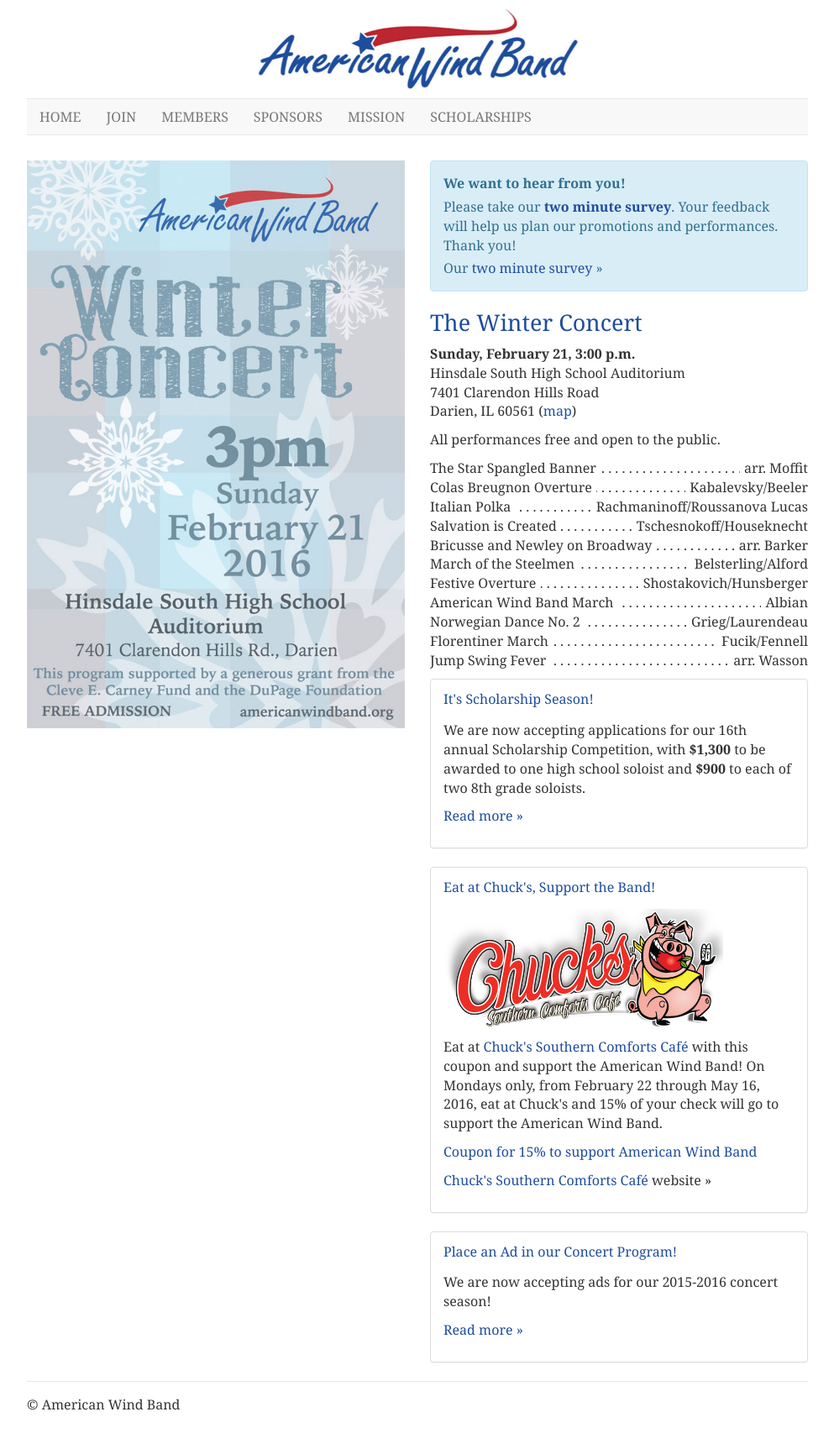
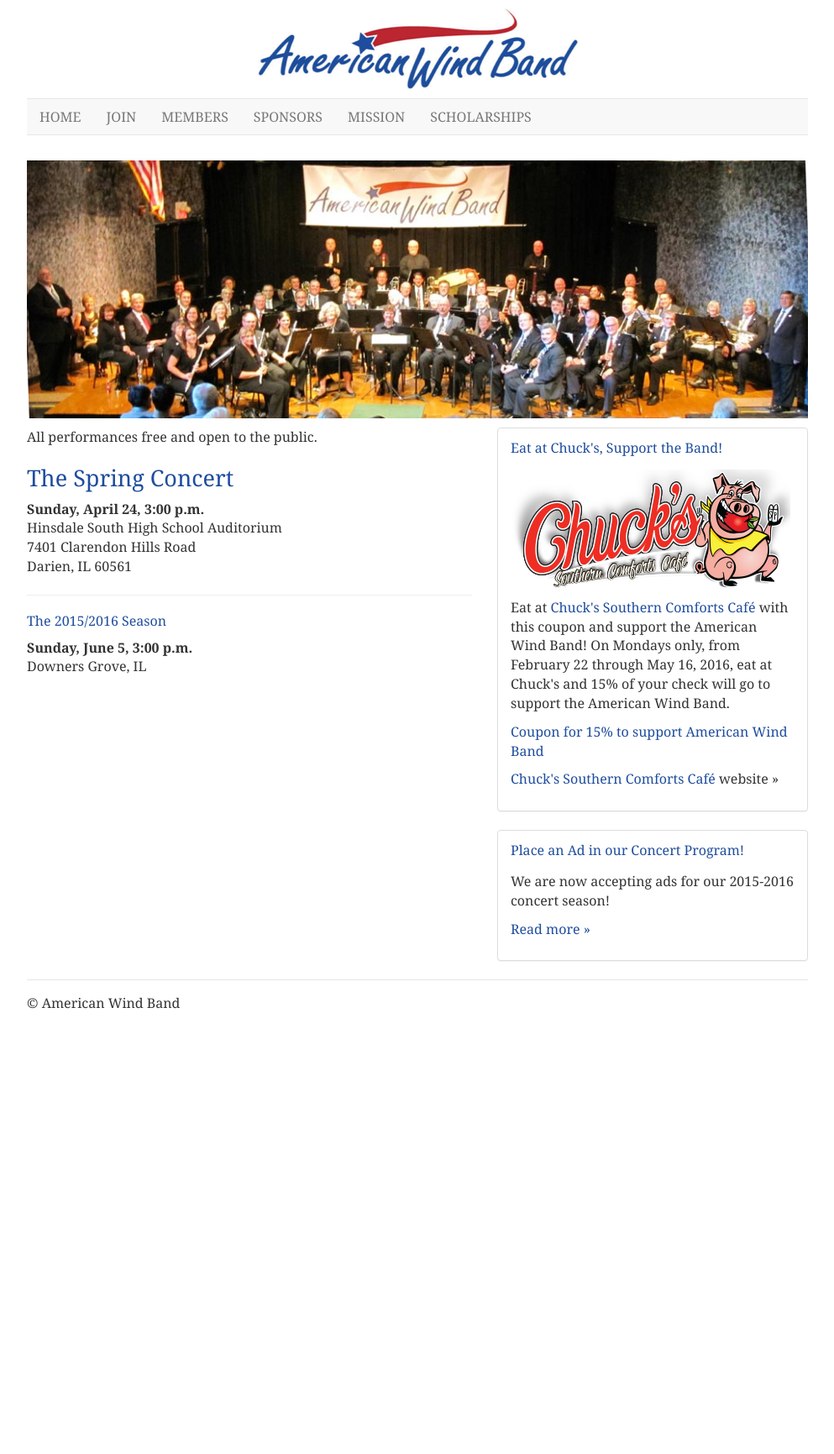
Before and after one commit to americanwindband/americanwindband.github.io, a Jekyll site: the page built from index.html, in a window 1280 px wide. Shown: the whole page at 84% size, without its empty margins (143-1136 px from the left). Built offline with Jekyll 4.4.1, drawn with Linux system fonts in a browser that asks for light colours; after the commit the page ends 1253 px from its top, so only the background shows below that.

Commit message:
Reset for spring concert

```diff
--- a/index.html
+++ b/index.html
@@ -1,30 +1,23 @@
 ---
 layout: page-12
 ---
-<!-- <div class="row">
+<div class="row">
     <div class="col-xs-12">
         <p><img src="/images/home-banner.jpg" class="img-responsive" alt="The American Wind Band of Downers Grove, IL" /></p>
     </div>
-</div> -->
+</div>
 
 
 <div class="row">
 
 
+    <!--
     <div class="col-sm-6">
         <img src="/images/2016_poster_winter.jpg" />
-
-
     </div>
 
     <div class="col-sm-6 program">
 
-        <div class="alert alert-info" role="alert">
-            <p><strong>We want to hear from you!</strong></p>
-            <p>Please take our <a href = "https://www.surveymonkey.com/r/QW9BTJJ"><strong>two minute survey</strong></a>. Your feedback will help us plan our promotions and performances.  Thank you!</p>
-
-            <p>Our <a href = "https://www.surveymonkey.com/r/QW9BTJJ">two minute survey</a> &raquo;
-        </div>
 
         <h2>The Winter Concert</h2>
 
@@ -72,16 +65,47 @@
 
 
 
+
+
+
         <div class="panel panel-default">
             <div class="panel-body">
-                <h3>It's Scholarship Season!</h3>
-                <p>We are now accepting applications for our 16th annual Scholarship Competition, with <strong>$1,300</strong> to be awarded to one high school soloist and <strong>$900</strong> to each of two 8th grade soloists.</p>
+	            <h3>Place an Ad in our Concert Program!</h3>
+	            <p>We are now accepting ads for our 2015-2016 concert season!</p>
 
-                <p><a href="scholarships.html">Read more &raquo;</a>
-                </p>
-            </div>
+		        <p><a href="sponsors.html#place-an-ad">Read more &raquo;</a>
+		        </p>
+	        </div>
         </div>
 
+
+    </div>
+-->
+
+
+
+    <div class="col-sm-7">
+
+        <p>All performances free and open to the public.</p>
+
+        <h2>The Spring Concert</h2>
+
+        <p><strong>Sunday, April 24, 3:00 p.m.</strong><br />
+            Hinsdale South High School Auditorium<br />
+            7401 Clarendon Hills Road<br />
+            Darien, IL 60561</p>
+
+            <hr />
+
+        <h3>The 2015/2016 Season</h3>
+
+
+        <p><strong>Sunday, June 5, 3:00 p.m.</strong><br />
+            Downers Grove, IL</p>
+    </div>
+
+
+    <div class="col-sm-5">
         <div class="panel panel-default">
             <div class="panel-body">
                 <h3>Eat at Chuck's, Support the Band!</h3>
@@ -95,51 +119,6 @@
             </div>
         </div>
 
-        <!-- /files/chucks-coupon-american-wind-band.pdf -->
-
-        <div class="panel panel-default">
-            <div class="panel-body">
-	            <h3>Place an Ad in our Concert Program!</h3>
-	            <p>We are now accepting ads for our 2015-2016 concert season!</p>
-
-		        <p><a href="sponsors.html#place-an-ad">Read more &raquo;</a>
-		        </p>
-	        </div>
-        </div>
-
-
-    </div>
-
-
-<!--
-    <div class="col-sm-8">
-
-        <p>All performances free and open to the public.</p>
-
-        <h2>The Winter Concert</h2>
-
-        <p><strong>Sunday, February 21, 3:00 p.m.</strong><br />
-            Hinsdale South High School Auditorium<br />
-            7401 Clarendon Hills Road<br />
-            Darien, IL 60561</p>
-
-            <hr />
-
-        <h3>The 2015/2016 Season</h3>
-
-        <p><strong>Sunday, April 24, 3:00 p.m.</strong><br />
-            Hinsdale South High School Auditorium<br />
-            7401 Clarendon Hills Road<br />
-            Darien, IL 60561</p>
-
-        <p><strong>Sunday, June 5, 3:00 p.m.</strong><br />
-            Downers Grove, IL</p>
-    </div>
-
-
-    <div class="col-sm-4">
-
-
         <div class="panel panel-default">
             <div class="panel-body">
 	            <h3>Place an Ad in our Concert Program!</h3>
@@ -151,6 +130,18 @@
         </div>
     </div>
 
--->
+
 
 </div><!-- row -->
+
+<!-- survey block -->
+
+<!--
+<div class="alert alert-info" role="alert">
+    <p><strong>We want to hear from you!</strong></p>
+    <p>Please take our <a href = "https://www.surveymonkey.com/r/QW9BTJJ"><strong>two minute survey</strong></a>. Your feedback will help us plan our promotions and performances.  Thank you!</p>
+
+    <p>Our <a href = "https://www.surveymonkey.com/r/QW9BTJJ">two minute survey</a> &raquo;
+</div>
+
+-->
```
